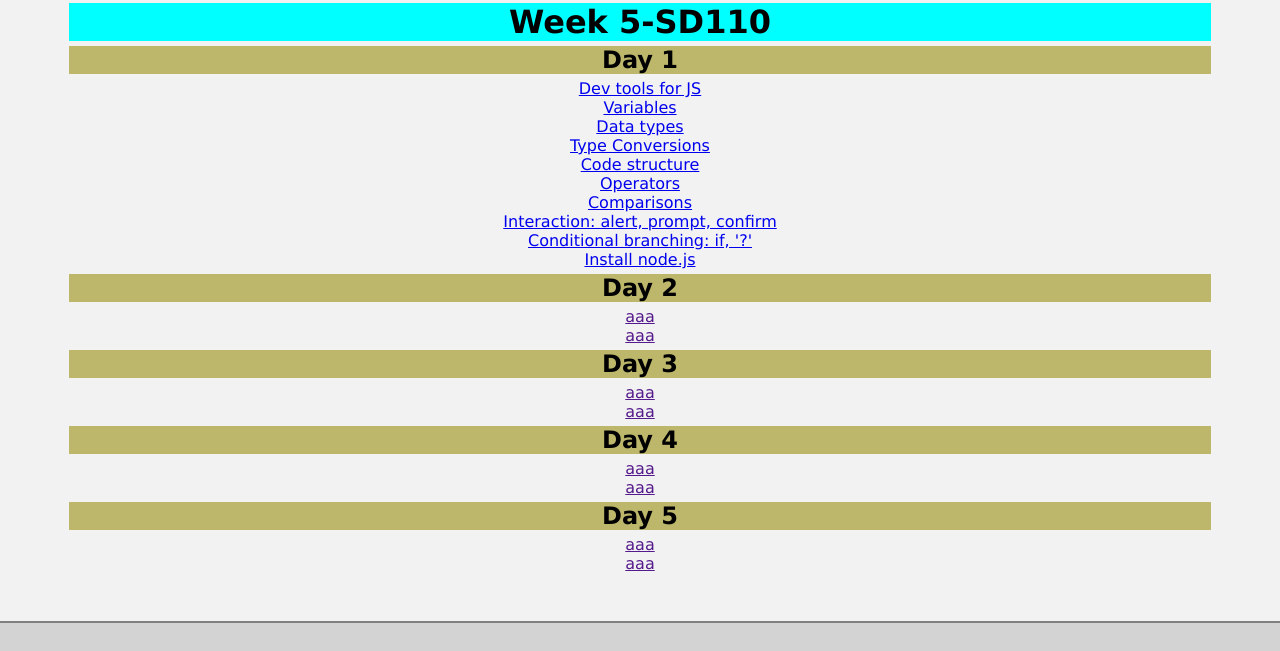
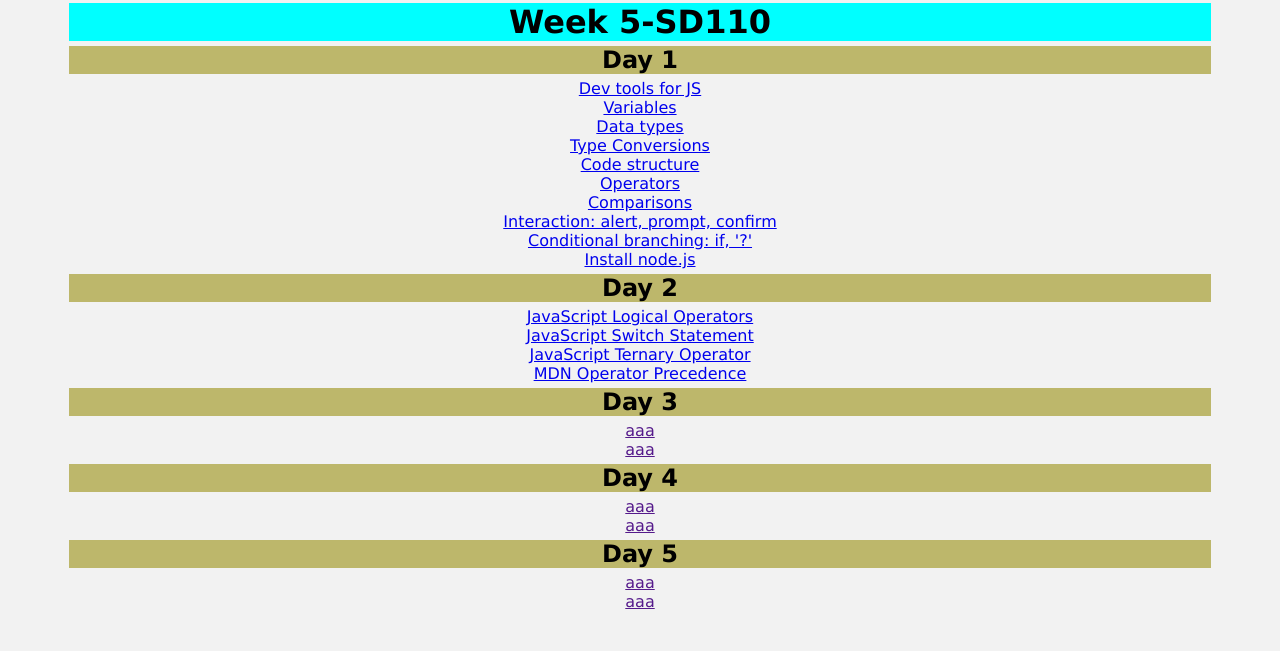
Before and after one commit to HaoGong73/portfoilo-site, a plain HTML site: page research.html in a window 1280 px wide. Shown: the part 1952-2603 px from the top of the page. Drawn offline with Linux system fonts and the light colour scheme.

Commit message:
daily modify

```diff
--- a/research.html
+++ b/research.html
@@ -126,8 +126,10 @@
       <a href="https://javascript.info/ifelse" target="_blank">Conditional branching: if, '?'</a><br>
       <a href="https://docs.microsoft.com/en-us/windows/nodejs/setup-on-wsl2" target="_blank">Install node.js</a><br>
       <h2>Day 2</h2>
-      <a href="" target="_blank">aaa</a><br>
-      <a href="" target="_blank">aaa</a><br>
+      <a href="https://javascript.info/logical-operators" target="_blank">JavaScript Logical Operators</a><br>
+      <a href="https://javascript.info/switch" target="_blank">JavaScript Switch Statement</a><br>
+      <a href="https://developer.mozilla.org/en-US/docs/Web/JavaScript/Reference/Operators/Conditional_Operator" target="_blank">JavaScript Ternary Operator</a><br>
+      <a href="https://developer.mozilla.org/en-US/docs/Web/JavaScript/Reference/Operators/Operator_Precedence#table" target="_blank">MDN Operator Precedence</a><br>
       <h2>Day 3</h2>
       <a href="" target="_blank">aaa</a><br>
       <a href="" target="_blank">aaa</a><br>
```
